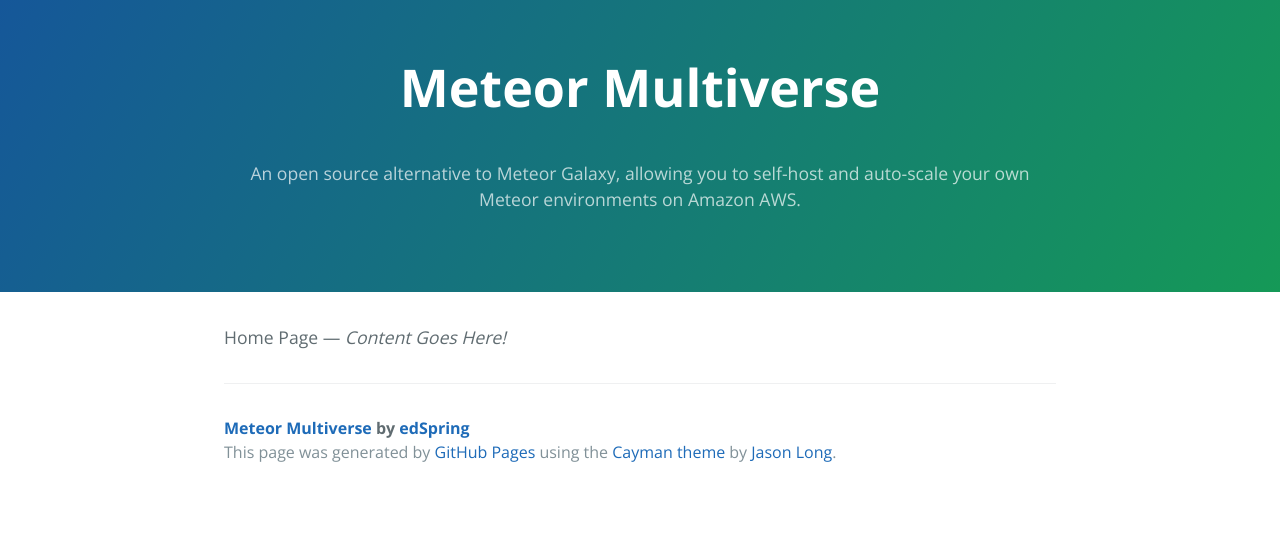
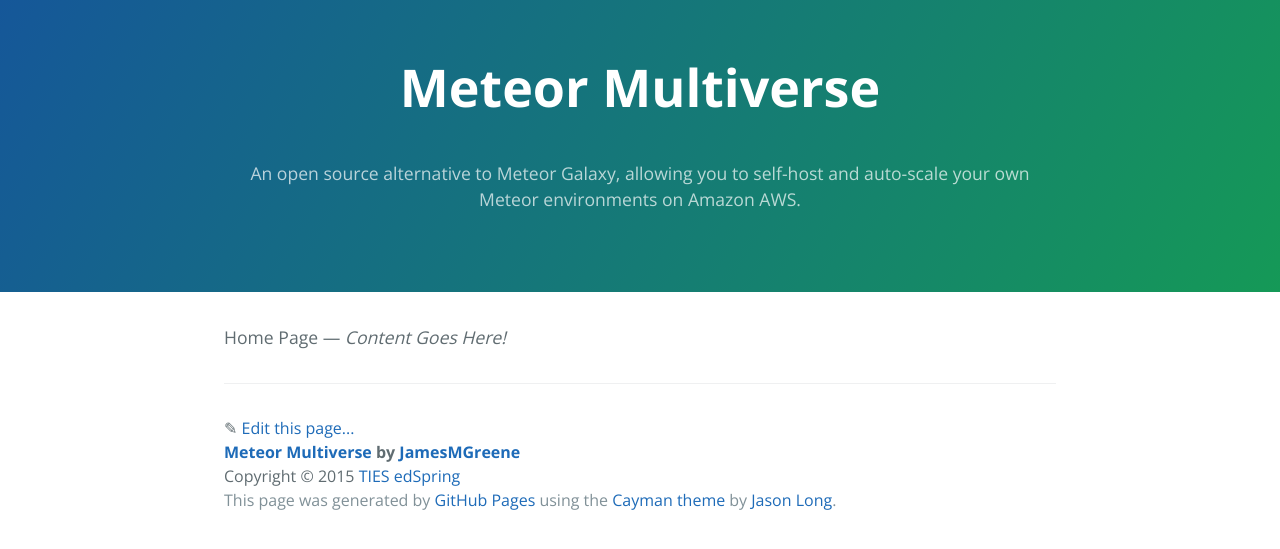
Before and after one commit to meteor-multiverse/meteor-multiverse.github.io, a Jekyll site: the page built from index.md, in a window 1280 px wide. Shown: the top 549 px of the page. Built offline with Jekyll 4.4.1, drawn with Linux system fonts in a browser that asks for light colours; nearby versions of some CDN libraries.

Commit message:
Layout: Added GitHub editing link and copyright info to the footer

```diff
--- a/_layouts/default.html
+++ b/_layouts/default.html
@@ -55,9 +55,18 @@
 
 
       <footer class="site-footer">
-        <span class="site-footer-owner"><a href="https://github.com/edSpring/meteor-multiverse">Meteor Multiverse</a> by <a href="https://github.com/edSpring">edSpring</a></span>
+        <div class="site-footer-editor">
+          <span>&#x270E;</span>
+          <a href="{{ site.githubEdit }}{{ page.path }}">Edit this page...</a>
+        </div>
 
-        <span class="site-footer-credits">This page was generated by <a href="https://pages.github.com">GitHub Pages</a> using the <a href="https://github.com/jasonlong/cayman-theme">Cayman theme</a> by <a href="https://twitter.com/jasonlong">Jason Long</a>.</span>
+        <div class="site-footer-owner"><a href="https://github.com/edSpring/meteor-multiverse">Meteor Multiverse</a> by <a href="https://github.com/JamesMGreene">JamesMGreene</a></div>
+
+        {% capture first_year %}2015{% endcapture %}
+        {% capture current_year %}{{ 'now' | date: "%Y" }}{% endcapture %}
+        <div class="site-footer-copyright">Copyright &copy; {{ first_year }}{%if current_year > first_year %}&ndash;{{ current_year }}{% endif %} <a href="https://github.com/edSpring">TIES edSpring</a></div>
+
+        <div class="site-footer-credits">This page was generated by <a href="https://pages.github.com">GitHub Pages</a> using the <a href="https://github.com/jasonlong/cayman-theme">Cayman theme</a> by <a href="https://twitter.com/jasonlong">Jason Long</a>.</div>
       </footer>
 
     </section>
```
